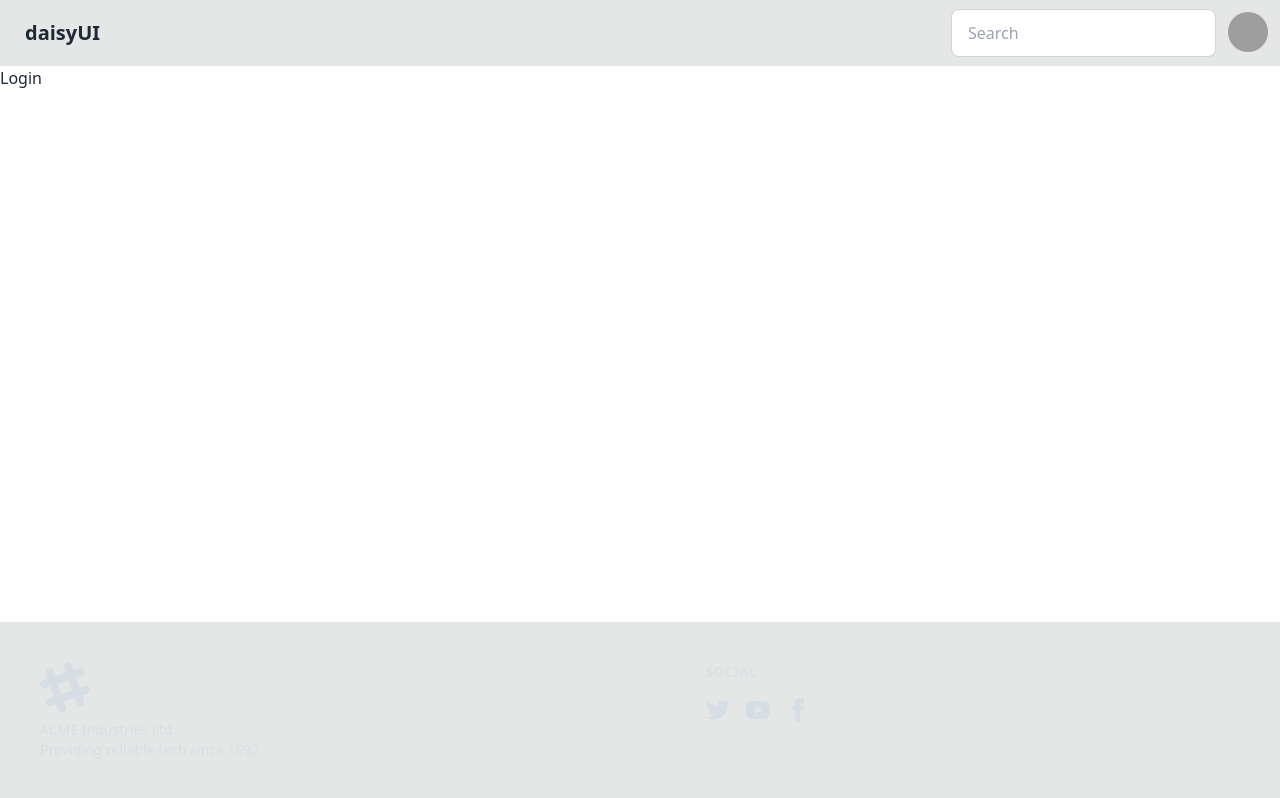
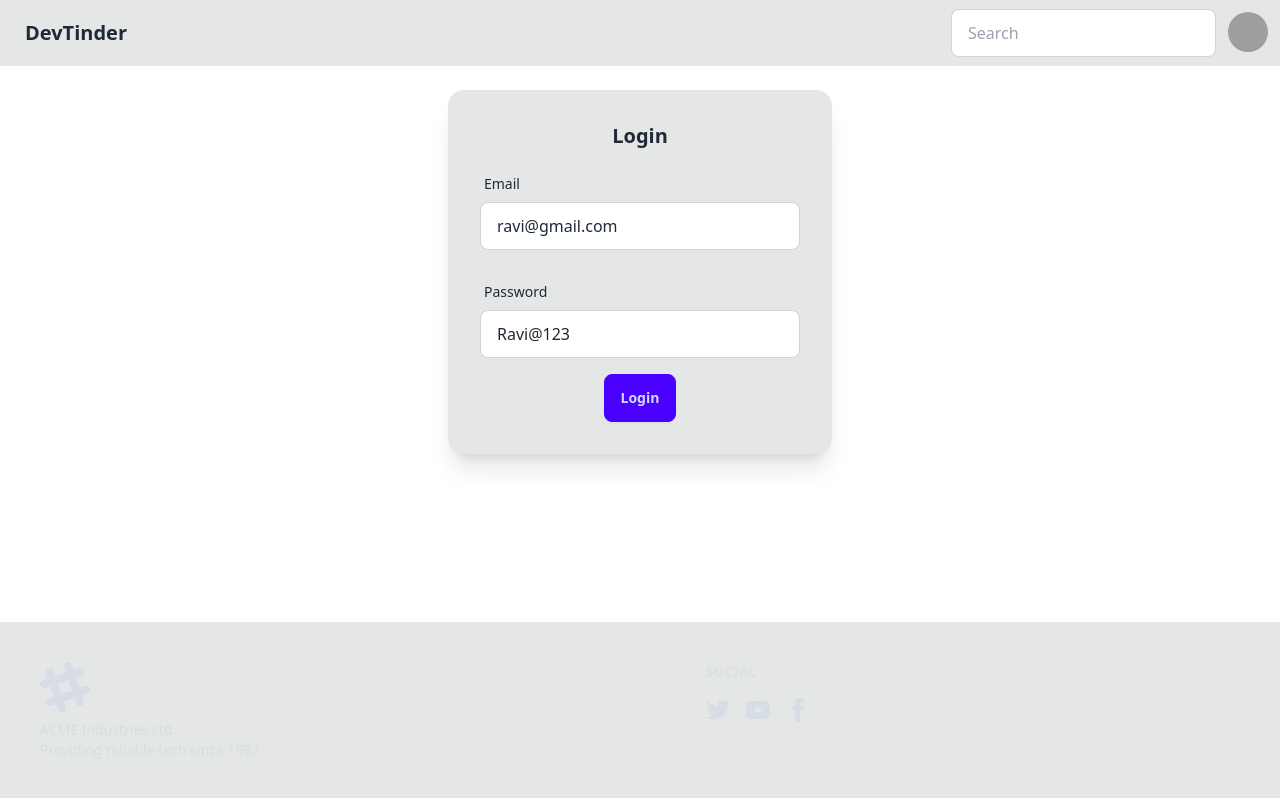
Before and after one commit to ashishksahu9002/cloneDevTinder-web, a React (Vite) app: page /login in a window 1280 px wide. Built offline with nearby package versions, Linux system fonts and the light colour scheme; grey boxes are pictures that could not be loaded.

Commit message:
Login Component

```diff
--- a/src/components/Header/NavBar.jsx
+++ b/src/components/Header/NavBar.jsx
@@ -4,7 +4,7 @@ const NavBar = () => {
   return (
     <div className="navbar bg-base-300">
       <div className="flex-1">
-        <a className="btn btn-ghost text-xl">daisyUI</a>
+        <a className="btn btn-ghost text-xl">DevTinder</a>
       </div>
       <div className="flex-none gap-2">
         <div className="form-control">
--- a/src/components/Login.jsx
+++ b/src/components/Login.jsx
@@ -1,9 +1,61 @@
-import React from 'react'
+import React, { useState } from "react";
+import axios from "axios";
 
 const Login = () => {
+  const [emailId, setEmailId] = useState("ravi@gmail.com");
+  const [password, setPassword] = useState("Ravi@123");
+
+  const handleLoginSubmit = async () => {
+    try {
+      const res = await axios.post(
+        "http://localhost:7777/login",
+        {
+          emailId,
+          password,
+        },
+        { withCredentials: true }
+      );
+    } catch (error) {
+      console.error(error);
+    }
+  };
+
   return (
-    <div>Login</div>
-  )
-}
+    <div className="flex justify-center mt-6">
+      <div className="card bg-base-300 w-96 shadow-xl">
+        <div className="card-body">
+          <h2 className="card-title flex justify-center">Login</h2>
+          <label className="form-control w-full max-w-xs my-2">
+            <div className="label">
+              <span className="label-text">Email</span>
+            </div>
+            <input
+              type="text"
+              value={emailId}
+              className="input input-bordered w-full max-w-xs"
+              onChange={(e) => setEmailId(e.target.value)}
+            />
+          </label>
+          <label className="form-control w-full max-w-xs my-2">
+            <div className="label">
+              <span className="label-text">Password</span>
+            </div>
+            <input
+              type="text"
+              value={password}
+              className="input input-bordered w-full max-w-xs"
+              onChange={(e) => setPassword(e.target.value)}
+            />
+          </label>
+          <div className="card-actions justify-center">
+            <button className="btn btn-primary" onClick={handleLoginSubmit}>
+              Login
+            </button>
+          </div>
+        </div>
+      </div>
+    </div>
+  );
+};
 
-export default Login
+export default Login;
```
